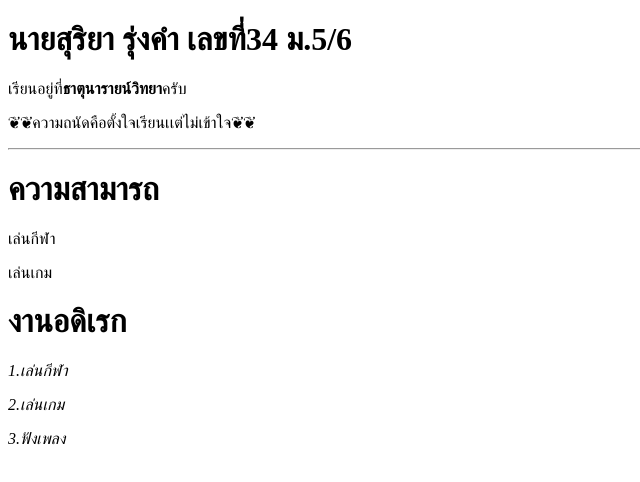
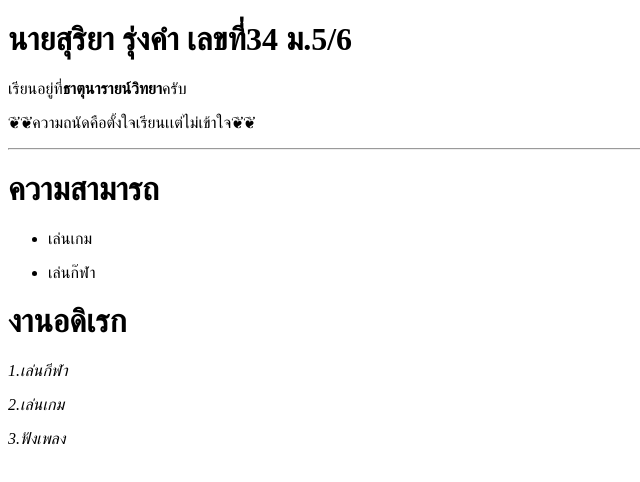
Before and after one commit to mamyieie/34suriya, a plain HTML site: page work1.html in a window 1280 px wide. Shown: the whole page, without its empty margins (0-640 px from the left). Drawn offline with Linux system fonts and the light colour scheme.

Commit message:
งๅน1จริงๆ

```diff
--- a/work1.html
+++ b/work1.html
@@ -13,8 +13,12 @@
     <hr>
 
     <h1>ความสามารถ</h1>
-    <p>เล่นกีฬา</p>
-    <p>เล่นเกม</p>
+    <ul>
+        <li>เล่นเกม</li>
+    </ul>
+    <ul><li>เล่นก๊ฬา</li></ul>
+
+
     <h1>งานอดิเรก</h1>
     <p><i>1.เล่นกีฬา</i></p>
     <p><i>2.เล่นเกม</i></p>
```
